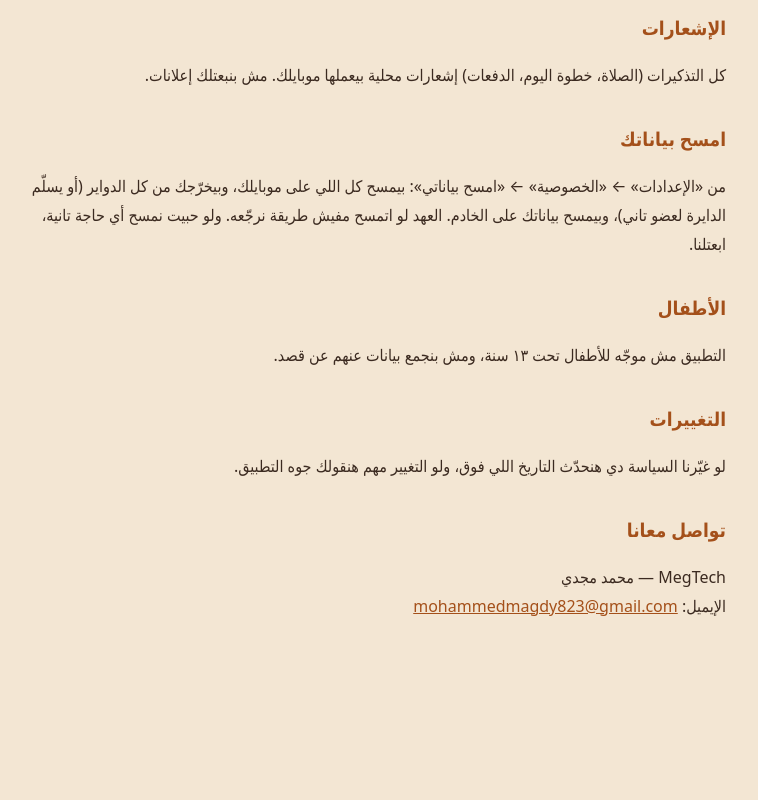
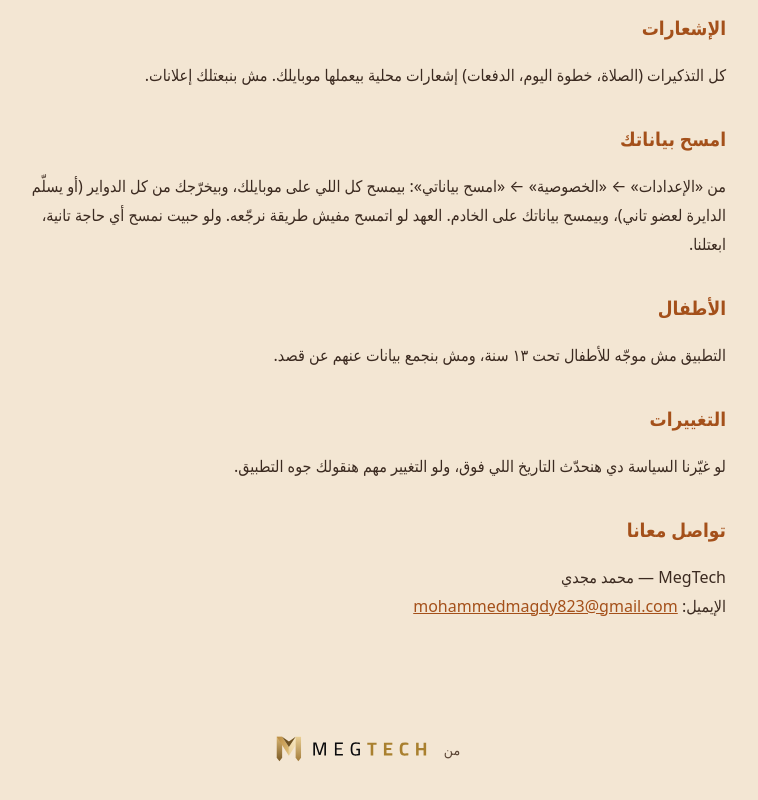
Before and after one commit to mohamedmagdy97/ramadan-privacy, a plain HTML site: page index.html in a window 1280 px wide. Shown: the part 1557-2357 px from the top of the page, without its empty margins (274-1032 px from the left). Before the commit the page ends 2257 px from the top, so only its background shows below. Drawn offline with Linux system fonts and the light colour scheme.

Commit message:
MegTech logo on the bio and privacy pages (light/dark versions)
Co-Authored-By: Claude Opus 5.5 <noreply@anthropic.com>
Claude-Session: https://claude.ai/code/session_01XR2DGUfwqKyqhr36RdmSun

```diff
--- a/index.html
+++ b/index.html
@@ -20,6 +20,10 @@
   th { color:var(--muted); font-weight:600; }
   a { color:var(--accent); }
   .ltr { direction:ltr; unicode-bidi:embed; }
+  /* MegTech (its brand guide: logo ≥ 120 px wide, clear space = one leg). */
+  .maker { display:flex; align-items:center; justify-content:center; gap:12px; margin:32px auto 40px;
+           color:var(--muted); font-size:14px; }
+  .maker img { display:block; width:160px; height:auto; }
 </style>
 </head>
 <body>
@@ -79,5 +83,12 @@
   <p>MegTech — محمد مجدي<br>
   الإيميل: <a class="ltr" href="mailto:mohammedmagdy823@gmail.com">mohammedmagdy823@gmail.com</a></p>
 </main>
+  <div class="maker">
+    <span>من</span>
+    <picture>
+      <source srcset="app/megtech_on_dark.svg" media="(prefers-color-scheme: dark)">
+      <img src="app/megtech_on_light.svg" alt="MegTech" width="160" height="34">
+    </picture>
+  </div>
 </body>
 </html>
```
Also changed, not shown: app/index.html (+13 -1 lines), app/megtech_on_dark.svg (added), app/megtech_on_light.svg (added).
